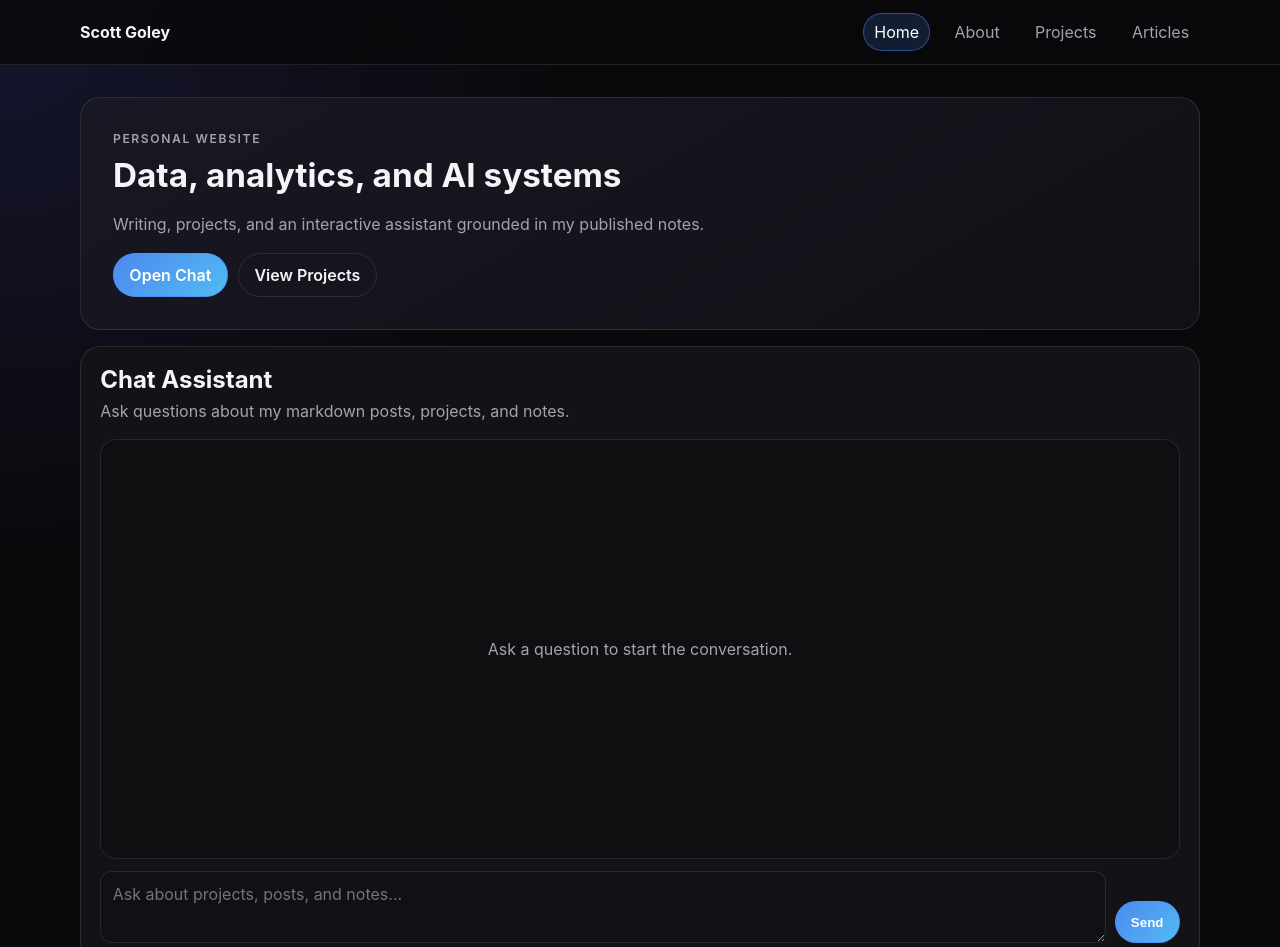
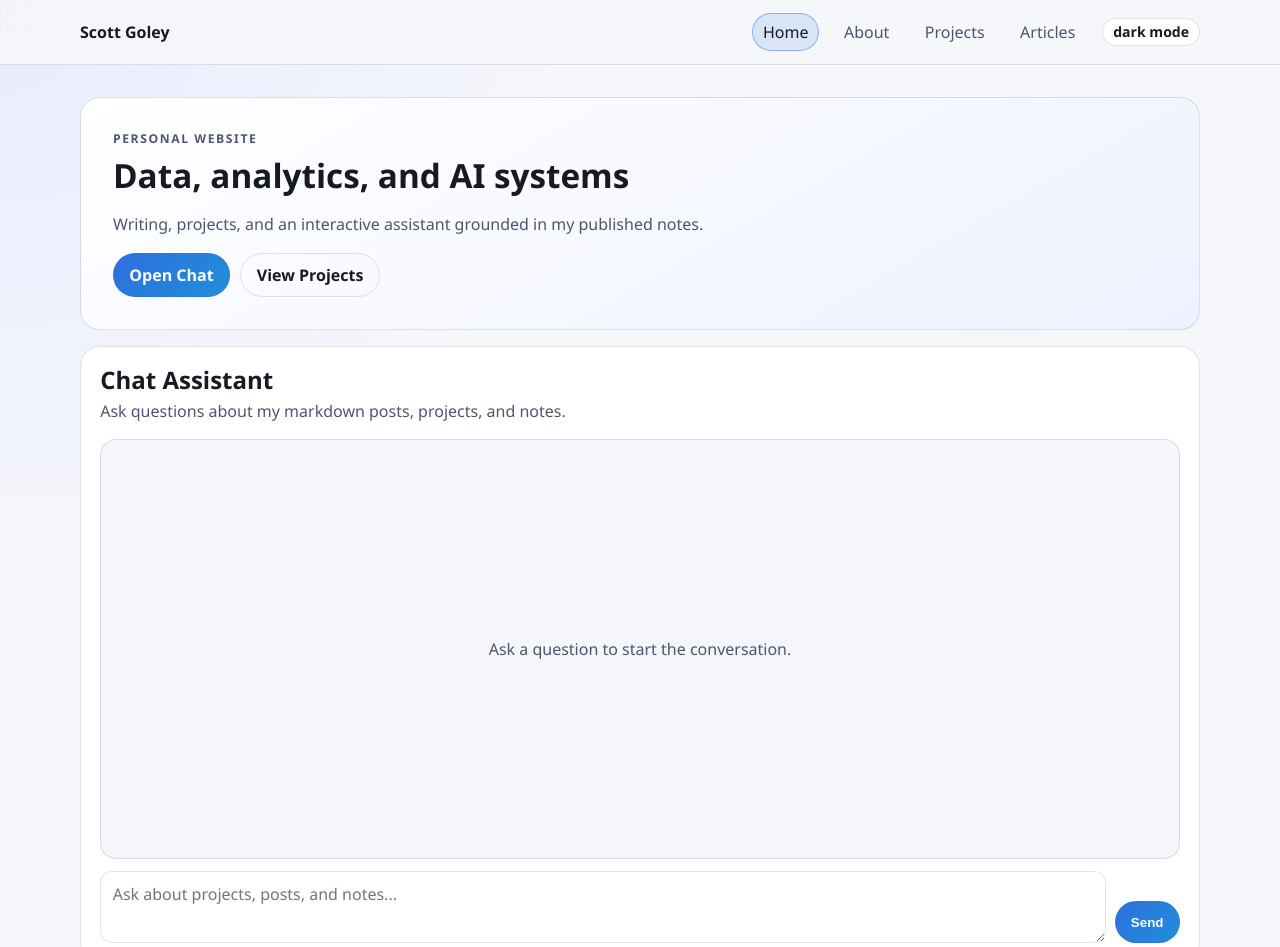
Before and after one commit to sgoley/sgoley.github.io, a plain HTML site: page index.html in a window 1280 px wide. Shown: the top 947 px of the page. Drawn offline with Linux system fonts and the light colour scheme.

Commit message:
dark/light mode

```diff
--- a/assets/css/site.css
+++ b/assets/css/site.css
@@ -1,11 +1,52 @@
 :root {
+  color-scheme: dark;
+  --font-sans: "Avenir Next", Avenir, "Segoe UI", "Helvetica Neue", Helvetica, Arial, sans-serif;
   --bg: #09090b;
+  --bg-glow: #161630;
   --panel: #131317;
+  --panel-soft: #141418;
+  --surface: #0f0f12;
+  --surface-raised: #1a1a20;
+  --surface-muted: #101015;
   --ink: #f5f5f7;
+  --prose-ink: #d8d8de;
   --muted: #a3a3ad;
   --line: rgba(255, 255, 255, 0.1);
+  --line-strong: rgba(79, 143, 251, 0.45);
+  --header-bg: rgba(9, 9, 11, 0.84);
+  --hero-bg: linear-gradient(150deg, #181824 0%, #101015 100%);
   --accent: #4f8ffb;
   --accent-2: #55c4ff;
+  --accent-bg: rgba(79, 143, 251, 0.16);
+  --user-bubble: rgba(79, 143, 251, 0.2);
+  --code-bg: #202026;
+  --error: #ffb4b4;
+  --shadow-lg: 0 16px 36px rgba(0, 0, 0, 0.45);
+}
+
+:root[data-theme="light"] {
+  color-scheme: light;
+  --bg: #f6f7fb;
+  --bg-glow: #e7ecff;
+  --panel: #ffffff;
+  --panel-soft: #ffffff;
+  --surface: #f5f6fb;
+  --surface-raised: #ffffff;
+  --surface-muted: #ffffff;
+  --ink: #171923;
+  --prose-ink: #2c3140;
+  --muted: #4d566d;
+  --line: rgba(23, 25, 35, 0.12);
+  --line-strong: rgba(47, 111, 223, 0.45);
+  --header-bg: rgba(246, 247, 251, 0.9);
+  --hero-bg: linear-gradient(150deg, #ffffff 0%, #eef2ff 100%);
+  --accent: #2f6fdf;
+  --accent-2: #1f8fd8;
+  --accent-bg: rgba(47, 111, 223, 0.14);
+  --user-bubble: rgba(47, 111, 223, 0.16);
+  --code-bg: #e7ebf8;
+  --error: #9c2525;
+  --shadow-lg: 0 16px 36px rgba(17, 26, 46, 0.15);
 }
 
 * {
@@ -19,8 +60,8 @@ body {
 }
 
 body {
-  font-family: Inter, ui-sans-serif, system-ui, -apple-system, Segoe UI, Roboto, Helvetica, Arial, sans-serif;
-  background: radial-gradient(circle at 0% 0%, #161630, transparent 32%), var(--bg);
+  font-family: var(--font-sans);
+  background: radial-gradient(circle at 0% 0%, var(--bg-glow), transparent 32%), var(--bg);
   color: var(--ink);
   line-height: 1.5;
 }
@@ -43,7 +84,7 @@ a:hover {
   position: sticky;
   top: 0;
   z-index: 10;
-  background: rgba(9, 9, 11, 0.84);
+  background: var(--header-bg);
   backdrop-filter: blur(12px);
   border-bottom: 1px solid var(--line);
 }
@@ -51,7 +92,6 @@ a:hover {
 .nav-wrap {
   display: flex;
   align-items: center;
-  justify-content: space-between;
   min-height: 4rem;
   gap: 1rem;
 }
@@ -65,6 +105,31 @@ a:hover {
   display: flex;
   gap: 0.85rem;
   flex-wrap: wrap;
+  margin-left: auto;
+}
+
+.theme-toggle {
+  border-radius: 999px;
+  border: 1px solid var(--line);
+  background: var(--panel);
+  color: var(--ink);
+  padding: 0.35rem 0.62rem;
+  font: inherit;
+  font-size: 0.88rem;
+  font-weight: 600;
+  line-height: 1;
+  cursor: pointer;
+  transition: 120ms ease;
+}
+
+.theme-toggle:hover {
+  border-color: var(--line-strong);
+  background: var(--accent-bg);
+}
+
+.theme-toggle:focus-visible {
+  outline: 2px solid var(--line-strong);
+  outline-offset: 2px;
 }
 
 .site-nav a {
@@ -82,9 +147,9 @@ a:hover {
 }
 
 .site-nav a.active {
-  color: #ffffff;
-  border-color: rgba(79, 143, 251, 0.45);
-  background: rgba(79, 143, 251, 0.16);
+  color: var(--ink);
+  border-color: var(--line-strong);
+  background: var(--accent-bg);
 }
 
 main {
@@ -95,7 +160,7 @@ main {
   padding: 2rem;
   border: 1px solid var(--line);
   border-radius: 20px;
-  background: linear-gradient(150deg, #181824 0%, #101015 100%);
+  background: var(--hero-bg);
 }
 
 .eyebrow {
@@ -146,8 +211,8 @@ h3 {
 
 .btn-primary {
   color: #fff;
-  border-color: rgba(79, 143, 251, 0.65);
-  background: linear-gradient(135deg, rgba(79, 143, 251, 0.95), rgba(85, 196, 255, 0.95));
+  border-color: var(--line-strong);
+  background: linear-gradient(135deg, var(--accent), var(--accent-2));
 }
 
 .btn-ghost {
@@ -182,7 +247,7 @@ h3 {
   overflow-y: auto;
   border: 1px solid var(--line);
   border-radius: 16px;
-  background: #0f0f12;
+  background: var(--surface);
   padding: 0.9rem;
   display: flex;
   flex-direction: column;
@@ -206,14 +271,14 @@ h3 {
 
 .chat-message-assistant {
   align-self: flex-start;
-  background: #1a1a20;
+  background: var(--surface-raised);
   white-space: normal;
 }
 
 .chat-message-user {
   align-self: flex-end;
-  background: rgba(79, 143, 251, 0.2);
-  border-color: rgba(79, 143, 251, 0.45);
+  background: var(--user-bubble);
+  border-color: var(--line-strong);
   white-space: pre-wrap;
 }
 
@@ -242,7 +307,7 @@ h3 {
 .chat-message-assistant code {
   padding: 0.12rem 0.3rem;
   border-radius: 6px;
-  background: rgba(255, 255, 255, 0.12);
+  background: var(--code-bg);
   font-family: ui-monospace, SFMono-Regular, Menlo, Consolas, "Liberation Mono", monospace;
   font-size: 0.92em;
 }
@@ -252,7 +317,7 @@ h3 {
   padding: 0.65rem;
   border-radius: 10px;
   border: 1px solid var(--line);
-  background: #0f0f12;
+  background: var(--surface);
   margin: 0.4rem 0 0.55rem;
 }
 
@@ -267,7 +332,7 @@ h3 {
 }
 
 .chat-error {
-  color: #ffb4b4;
+  color: var(--error);
   margin: 0;
 }
 
@@ -283,15 +348,15 @@ h3 {
   resize: vertical;
   border-radius: 12px;
   border: 1px solid var(--line);
-  background: #101015;
+  background: var(--surface-muted);
   color: var(--ink);
   padding: 0.62rem 0.72rem;
   font: inherit;
 }
 
 .chat-compose textarea:focus {
-  outline: 2px solid rgba(79, 143, 251, 0.45);
-  border-color: rgba(79, 143, 251, 0.6);
+  outline: 2px solid var(--line-strong);
+  border-color: var(--line-strong);
 }
 
 .chat-compose button {
@@ -334,7 +399,7 @@ h3 {
 .card {
   border: 1px solid var(--line);
   border-radius: 16px;
-  background: #141418;
+  background: var(--panel-soft);
   padding: 1rem;
 }
 
@@ -381,13 +446,13 @@ h3 {
   border: 1px solid var(--line);
   padding: 0.38rem 0.68rem;
   color: var(--ink);
-  background: #1a1a1e;
+  background: var(--surface-raised);
   cursor: pointer;
 }
 
 .tag.active {
-  border-color: rgba(79, 143, 251, 0.65);
-  background: rgba(79, 143, 251, 0.18);
+  border-color: var(--line-strong);
+  background: var(--accent-bg);
 }
 
 .site-footer {
@@ -432,7 +497,7 @@ h3 {
 
 .article-prose p,
 .article-prose li {
-  color: #d8d8de;
+  color: var(--prose-ink);
 }
 
 .article-prose p {
@@ -447,7 +512,7 @@ h3 {
 .article-prose code {
   padding: 0.12rem 0.3rem;
   border-radius: 6px;
-  background: #202026;
+  background: var(--code-bg);
 }
 
 .article-prose pre {
@@ -455,7 +520,7 @@ h3 {
   padding: 0.8rem;
   border-radius: 12px;
   border: 1px solid var(--line);
-  background: #0f0f12;
+  background: var(--surface);
 }
 
 .article-prose pre code {
@@ -475,7 +540,7 @@ h3 {
   padding: 0.8rem 0.95rem;
   border-radius: 12px;
   border: 1px solid var(--line);
-  background: #15151a;
+  background: var(--panel-soft);
 }
 
 .article-prose .callout-title {
@@ -535,7 +600,7 @@ h3 {
   width: 100%;
   border: 1px solid var(--line);
   border-radius: 12px;
-  background: #0f0f12;
+  background: var(--surface);
 }
 
 .link-preview-overlay {
@@ -546,8 +611,8 @@ h3 {
   pointer-events: none;
   border: 1px solid var(--line);
   border-radius: 10px;
-  background: #0f0f12;
-  box-shadow: 0 16px 36px rgba(0, 0, 0, 0.45);
+  background: var(--surface);
+  box-shadow: var(--shadow-lg);
   overflow: hidden;
 }
 
--- a/assets/doodles/investing-start-finish/styles.css
+++ b/assets/doodles/investing-start-finish/styles.css
@@ -13,12 +13,10 @@
 body {
   margin: 0;
   font-family:
-    Inter,
-    ui-sans-serif,
-    system-ui,
-    -apple-system,
-    Segoe UI,
-    Roboto,
+    "Avenir Next",
+    Avenir,
+    "Segoe UI",
+    "Helvetica Neue",
     Helvetica,
     Arial,
     sans-serif;
--- a/assets/js/site.js
+++ b/assets/js/site.js
@@ -1,4 +1,65 @@
 (() => {
+  const root = document.documentElement;
+  const navWrap = document.querySelector(".nav-wrap");
+  const themeStorageKey = "sgoley-theme";
+  const mediaQuery = window.matchMedia("(prefers-color-scheme: dark)");
+
+  const readStoredTheme = () => {
+    try {
+      return localStorage.getItem(themeStorageKey);
+    } catch (error) {
+      console.warn("Unable to read saved theme preference.", error);
+      return null;
+    }
+  };
+
+  const writeStoredTheme = (theme) => {
+    try {
+      localStorage.setItem(themeStorageKey, theme);
+    } catch (error) {
+      console.warn("Unable to save theme preference.", error);
+    }
+  };
+
+  const applyTheme = (theme) => {
+    const normalizedTheme = theme === "light" ? "light" : "dark";
+    root.dataset.theme = normalizedTheme;
+
+    const toggle = document.querySelector("[data-theme-toggle]");
+    if (toggle) {
+      const nextTheme = normalizedTheme === "dark" ? "light" : "dark";
+      toggle.textContent = `${nextTheme} mode`;
+      toggle.setAttribute("aria-label", `Switch to ${nextTheme} mode`);
+      toggle.setAttribute("title", `Switch to ${nextTheme} mode`);
+    }
+  };
+
+  const savedTheme = readStoredTheme();
+  const hasSavedTheme = savedTheme === "dark" || savedTheme === "light";
+  const preferredTheme = mediaQuery.matches ? "dark" : "light";
+  applyTheme(hasSavedTheme ? savedTheme : preferredTheme);
+
+  if (navWrap) {
+    const toggle = document.createElement("button");
+    toggle.type = "button";
+    toggle.className = "theme-toggle";
+    toggle.setAttribute("data-theme-toggle", "");
+    toggle.addEventListener("click", () => {
+      const currentTheme = root.dataset.theme === "light" ? "light" : "dark";
+      const nextTheme = currentTheme === "dark" ? "light" : "dark";
+      applyTheme(nextTheme);
+      writeStoredTheme(nextTheme);
+    });
+    navWrap.appendChild(toggle);
+    applyTheme(root.dataset.theme);
+  }
+
+  if (!hasSavedTheme) {
+    mediaQuery.addEventListener("change", (event) => {
+      applyTheme(event.matches ? "dark" : "light");
+    });
+  }
+
   const current = window.location.pathname.split("/").pop() || "index.html";
   document.querySelectorAll(".site-nav a").forEach((link) => {
     const href = link.getAttribute("href");
```
Also changed, not shown: README.md.
